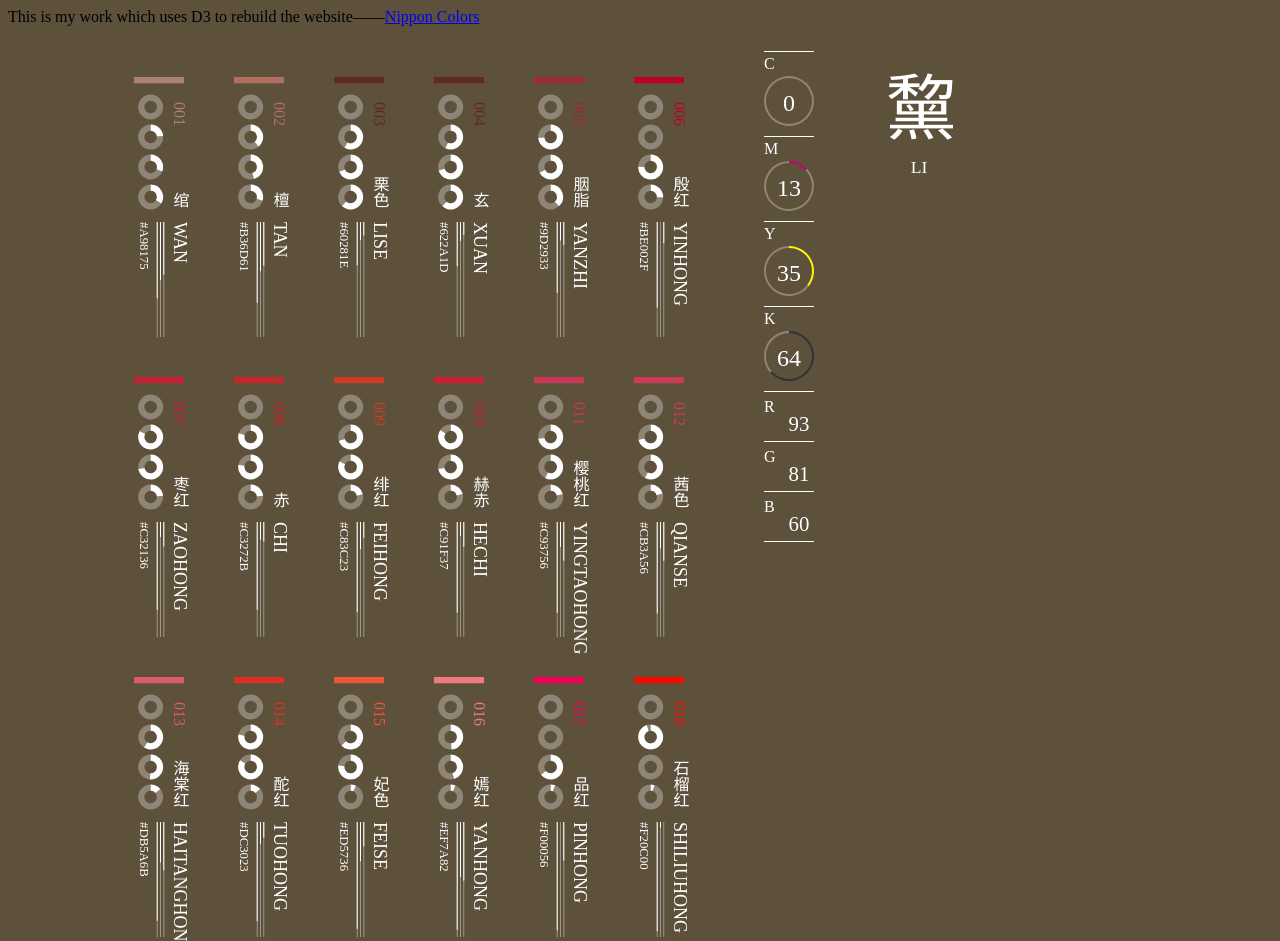
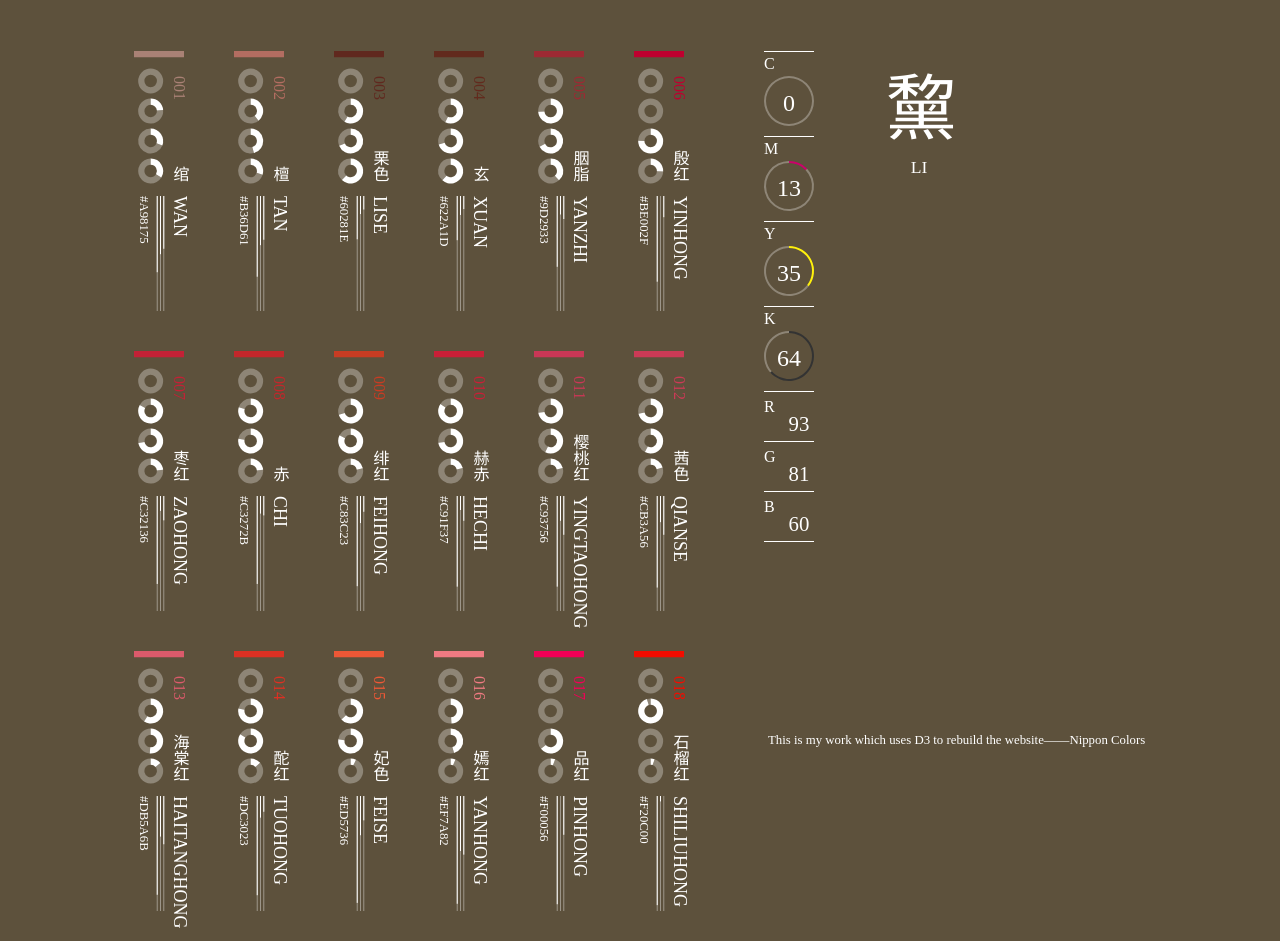
Before and after one commit to cloudsere/ChineseColorD3Ver, a plain HTML site: page index.html in a window 1280 px wide. Shown: the top 941 px of the page. Drawn offline with Linux system fonts and the light colour scheme.

Commit message:
Update main.css

```diff
--- a/css/main.css
+++ b/css/main.css
@@ -6,3 +6,14 @@ html{
 	top:0;
 	left:55%;
 }
+#info{
+	position:fixed;
+	left:60%;
+	top:90%;
+	color:white;
+	font-size:0.8rem;
+}
+#info a{
+	text-decoration:none;
+	color:white;
+}
```
